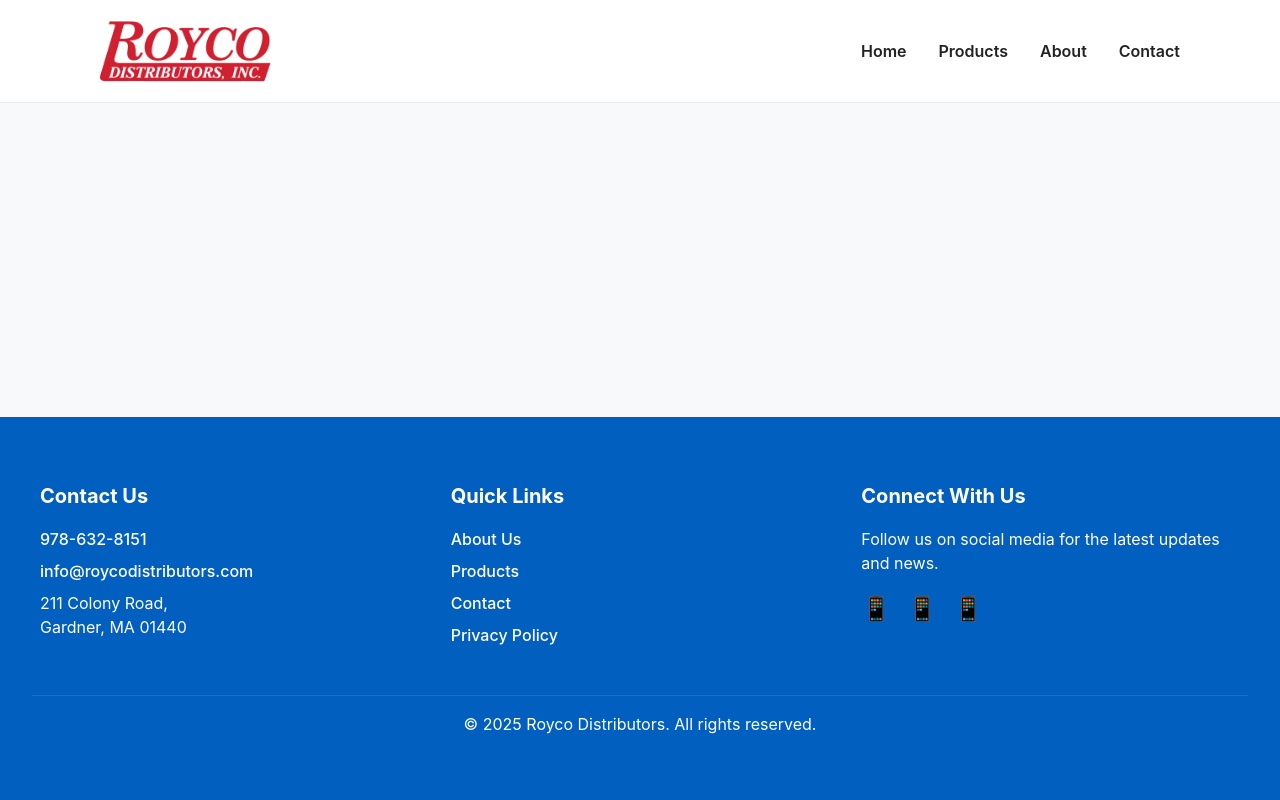
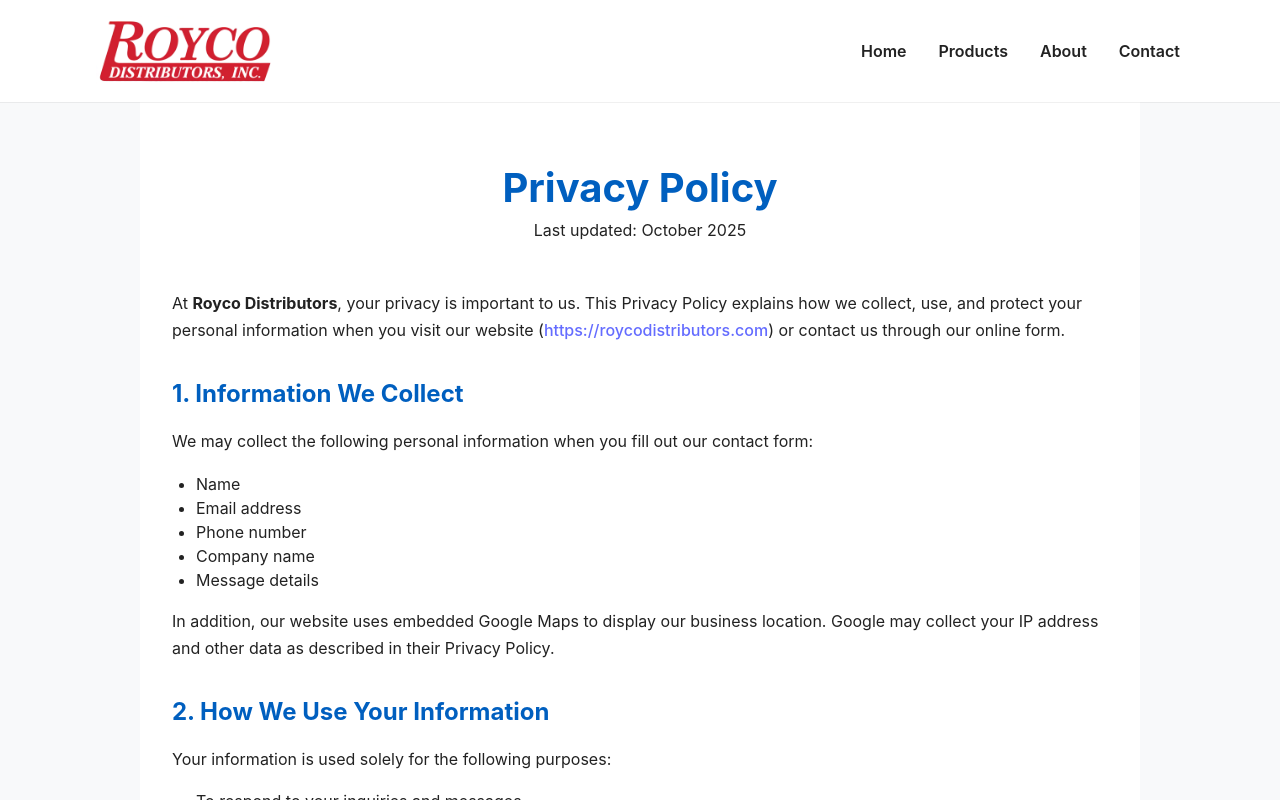
Before and after one commit to evankooz/royco-distributors, a React (Vite) app: page /royco-distributors/privacy in a window 1280 px wide. Built offline with nearby package versions, Linux system fonts and the light colour scheme.

Commit message:
privacy page

```diff
--- a/src/App.tsx
+++ b/src/App.tsx
@@ -6,6 +6,8 @@ import Home from './pages/Home';
 import Products from './pages/Products';
 import About from './pages/About';
 import Contact from './pages/Contact';
+import PrivacyPolicy from './pages/PrivacyPolicy';
+
 
 const GlobalStyle = createGlobalStyle`
   :root {
@@ -69,6 +71,7 @@ function App() {
           <Route path="/products" element={<Products />} />
           <Route path="/about" element={<About />} />
           <Route path="/contact" element={<Contact />} />
+          <Route path="/privacy" element={<PrivacyPolicy />} />
         </Routes>
       </Main>
       <Footer />
--- /dev/null
+++ b/src/pages/PrivacyPolicy.tsx
@@ -0,0 +1,87 @@
+import React from 'react';
+import '../styles/PrivacyPolicy.css';
+
+const PrivacyPolicy: React.FC = () => {
+  return (
+    <div className="privacy-container">
+      <section className="privacy-header">
+        <h1>Privacy Policy</h1>
+        <p>Last updated: October 2025</p>
+      </section>
+
+      <section className="privacy-content">
+        <p>
+          At <strong>Royco Distributors</strong>, your privacy is important to us.
+          This Privacy Policy explains how we collect, use, and protect your personal information
+          when you visit our website (<a href="https://roycodistributors.com" target="_blank" rel="noopener noreferrer">https://roycodistributors.com</a>)
+          or contact us through our online form.
+        </p>
+
+        <h2>1. Information We Collect</h2>
+        <p>We may collect the following personal information when you fill out our contact form:</p>
+        <ul>
+          <li>Name</li>
+          <li>Email address</li>
+          <li>Phone number</li>
+          <li>Company name</li>
+          <li>Message details</li>
+        </ul>
+
+        <p>
+          In addition, our website uses embedded Google Maps to display our business location.
+          Google may collect your IP address and other data as described in their Privacy Policy.
+        </p>
+
+        <h2>2. How We Use Your Information</h2>
+        <p>Your information is used solely for the following purposes:</p>
+        <ul>
+          <li>To respond to your inquiries and messages</li>
+          <li>To provide customer service and support</li>
+          <li>To improve our website and services</li>
+        </ul>
+        <p>We do <strong>not</strong> sell, rent, or trade your information to third parties.</p>
+
+        <h2>3. Cookies and Third-Party Services</h2>
+        <p>
+          Our site uses embedded Google Maps, which may use cookies or similar tracking technologies
+          to provide better service and analytics. You can learn more about how Google handles data here:
+        </p>
+        <a
+          href="https://policies.google.com/privacy"
+          target="_blank"
+          rel="noopener noreferrer"
+          className="privacy-link"
+        >
+          Google Privacy Policy
+        </a>
+
+        <h2>4. Data Security</h2>
+        <p>
+          We implement reasonable security measures to protect your information from unauthorized access,
+          alteration, disclosure, or destruction. However, please note that no method of transmission
+          over the Internet is completely secure.
+        </p>
+
+        <h2>5. Your Rights</h2>
+        <p>
+          You have the right to request access to, correction of, or deletion of your personal information
+          that we hold. To exercise these rights, please contact us using the information below.
+        </p>
+
+        <h2>6. Contact Us</h2>
+        <p>
+          If you have questions or concerns about this Privacy Policy, please contact us at:
+        </p>
+        <p>
+          <strong>Royco Distributors</strong><br />
+          211 Colony Rd<br />
+          Gardner, MA 01440<br />
+          📧 <a href="mailto:info@roycodistributors.com" className="privacy-link">info@roycodistributors.com</a><br />
+          ☎️ (978) 632-8151
+        </p>
+      </section>
+    </div>
+  );
+};
+
+export default PrivacyPolicy;
--- /dev/null
+++ b/src/styles/PrivacyPolicy.css
@@ -0,0 +1,53 @@
+.privacy-container {
+  padding: 4rem 2rem;
+  max-width: 1000px;
+  margin: 0 auto;
+  background: #fff;
+  color: #222;
+}
+
+.privacy-header {
+  text-align: center;
+  margin-bottom: 3rem;
+}
+
+.privacy-header h1 {
+  font-size: 2.5rem;
+  margin-bottom: 0.5rem;
+  color: var(--accent-color, #005FBF);
+}
+
+.privacy-content h2 {
+  margin-top: 2rem;
+  font-size: 1.5rem;
+  color: var(--accent-color, #005FBF);
+}
+
+.privacy-content p {
+  line-height: 1.7;
+  margin: 1rem 0;
+}
+
+.privacy-content ul {
+  margin-left: 1.5rem;
+  list-style-type: disc;
+}
+
+.privacy-link {
+  color: var(--accent-color, #005FBF);
+  text-decoration: none;
+}
+
+.privacy-link:hover {
+  text-decoration: underline;
+}
+
+@media (max-width: 768px) {
+  .privacy-container {
+    padding: 2rem 1rem;
+  }
+
+  .privacy-header h1 {
+    font-size: 2rem;
+  }
+}
```
